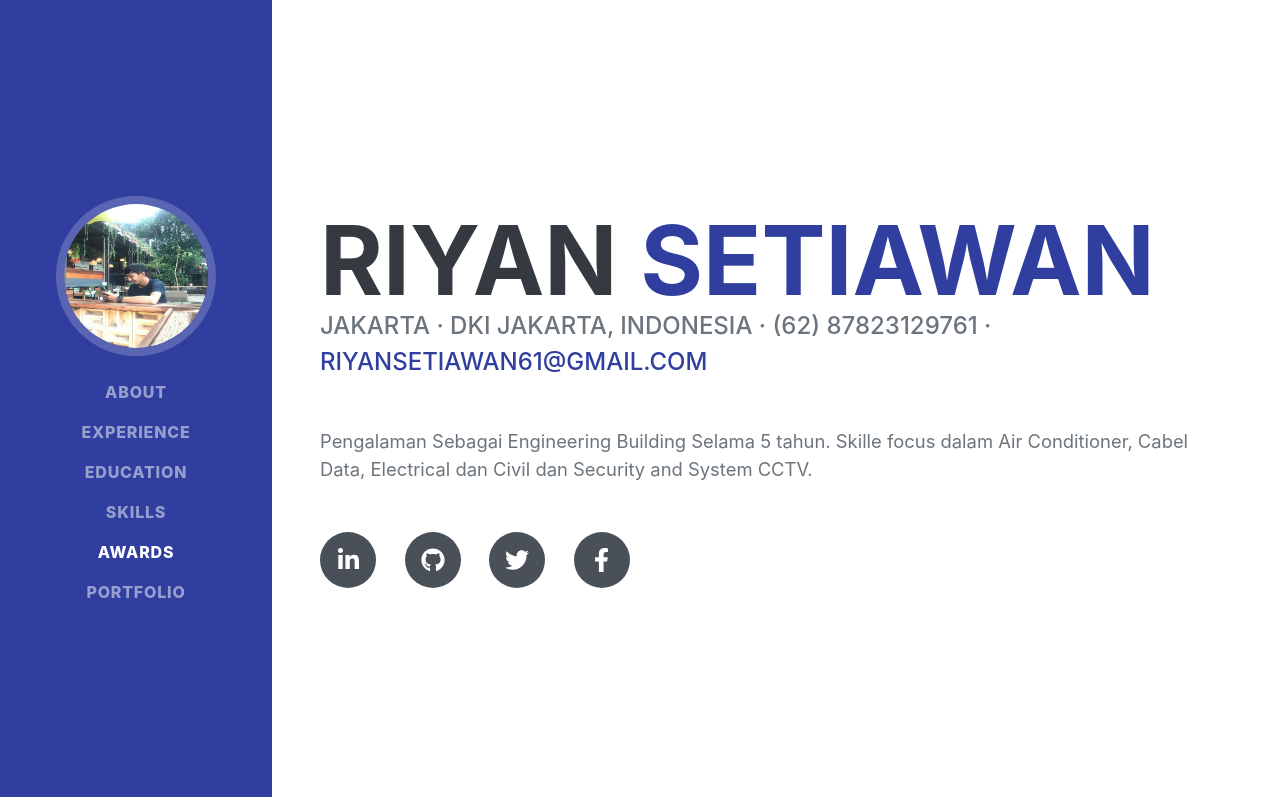
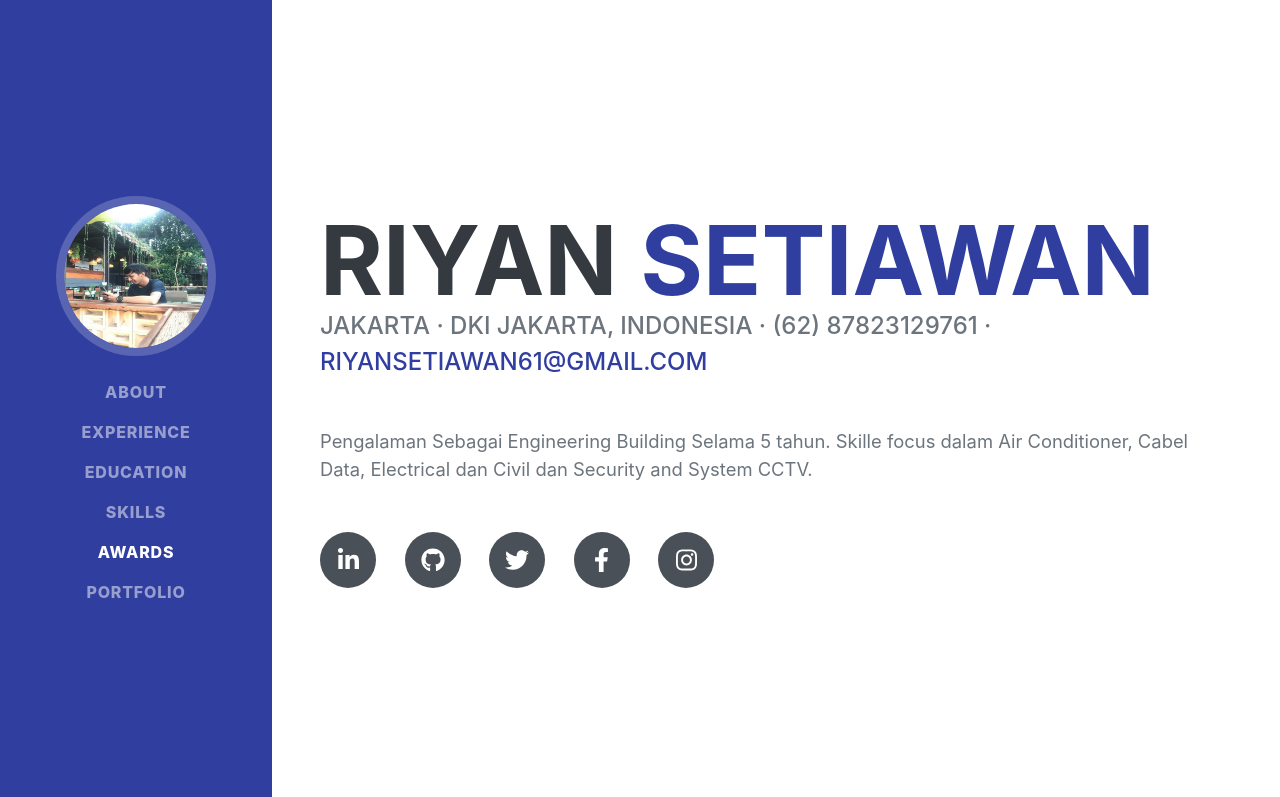
Before and after one commit to riiyansetiiawan/riiyansetiiawan, a plain HTML site: page index.html in a window 1280 px wide. Shown: the top 797 px of the page. Drawn offline with nearby package versions, Linux system fonts and the light colour scheme; a web font is replaced by a local one.

Commit message:
Update index.html

```diff
--- a/index.html
+++ b/index.html
@@ -55,6 +55,7 @@
                     <a class="social-icon" href="https://github.com/riiyansetiiawan"><i class="fab fa-github"></i></a>
                     <a class="social-icon" href="https://twitter.com/riiyansetiiawan"><i class="fab fa-twitter"></i></a>
                     <a class="social-icon" href="https://www.facebook.com/riiyansetiiawan09"><i class="fab fa-facebook-f"></i></a>
+                    <a class="social-icon" href="https://www.instagram.com/riiyansetiiawan"><i class="fab fa-instagram"></i></a>
                 </div>
             </div>
         </section>
```
